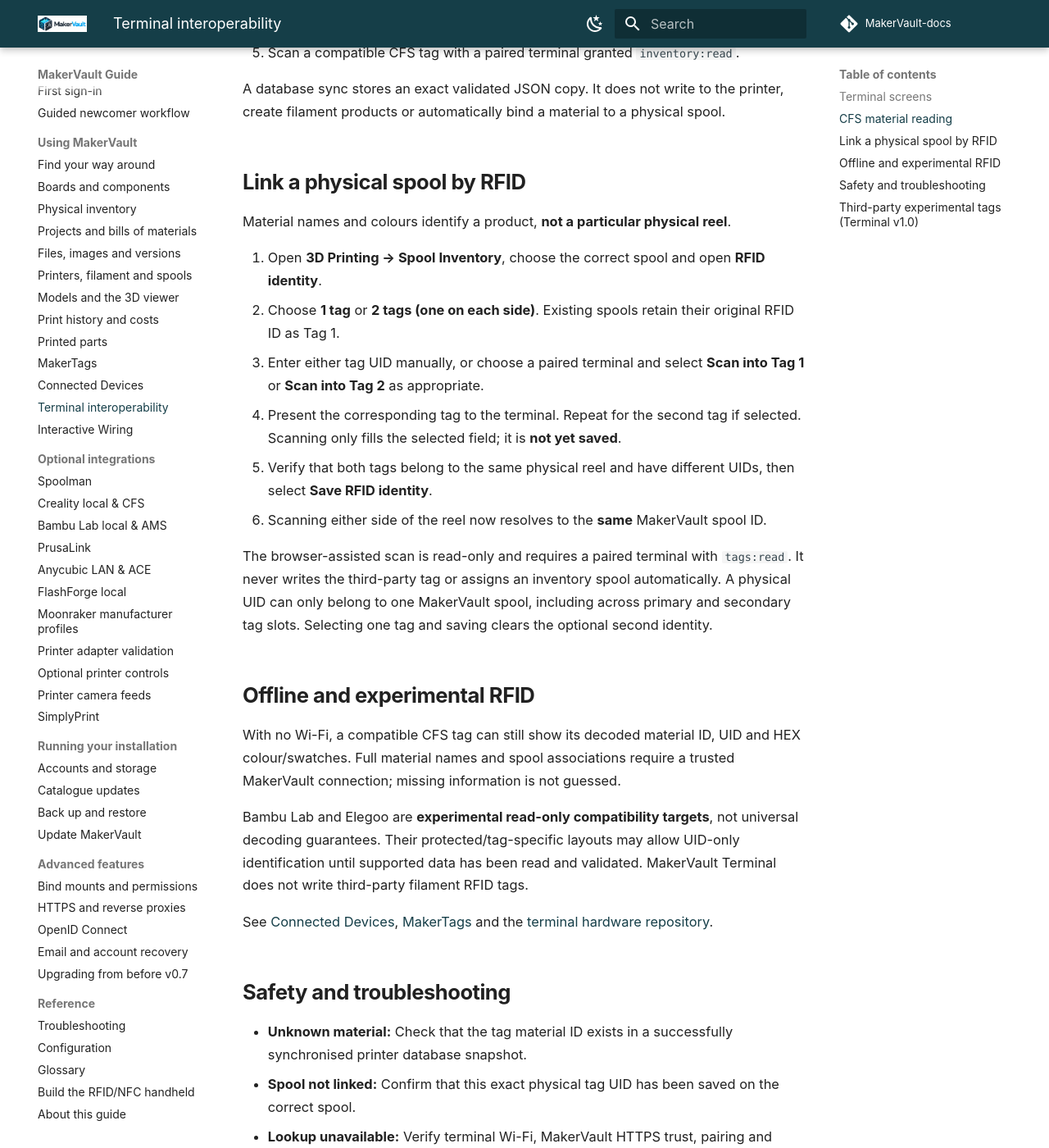
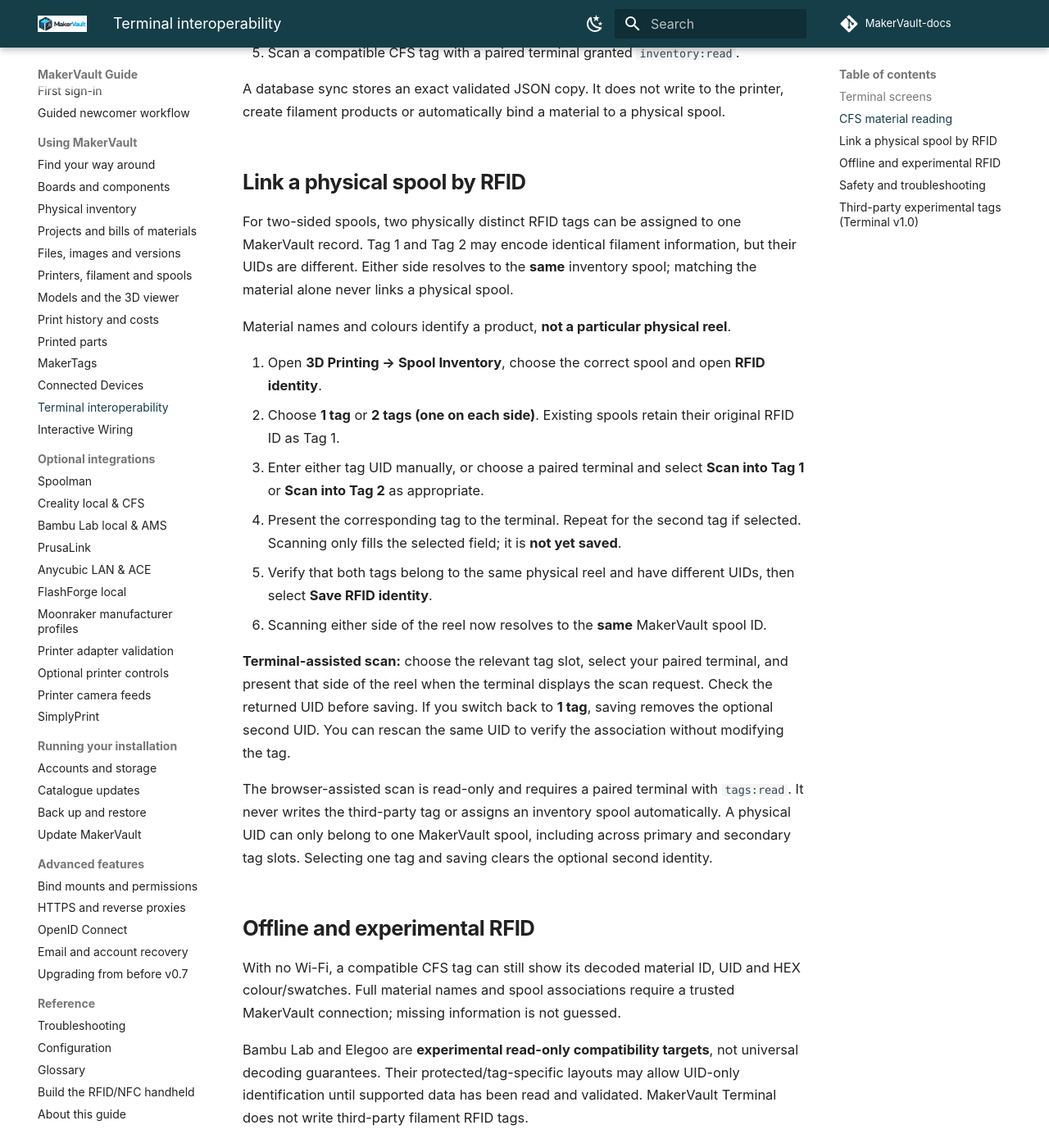
Before and after one commit to gavrd7/MakerVault-docs, an MkDocs documentation site: the page built from docs/guide/using/terminal-interoperability.md, in a window 1280 px wide and 1400 px high, scrolled down 3145 px. Shown: the whole window at 82% size. Built offline with MkDocs 1.6.1 and Material for MkDocs 9.7.7, drawn with Linux system fonts in a browser that asks for light colours; comment, search, counter and statistics services are not loaded; some of the changed text lies outside the part shown.

Commit message:
docs: finish dual-sided physical RFID walkthrough and clarify screenshot validation

```diff
--- a/docs/guide/using/terminal-interoperability.md
+++ b/docs/guide/using/terminal-interoperability.md
@@ -40,6 +40,8 @@
 
 ## Link a physical spool by RFID
 
+For two-sided spools, two physically distinct RFID tags can be assigned to one MakerVault record. Tag 1 and Tag 2 may encode identical filament information, but their UIDs are different. Either side resolves to the **same** inventory spool; matching the material alone never links a physical spool.
+
 Material names and colours identify a product, **not a particular physical reel**.
 
 1. Open **3D Printing → Spool Inventory**, choose the correct spool and open **RFID identity**.
@@ -48,6 +50,8 @@
 4. Present the corresponding tag to the terminal. Repeat for the second tag if selected. Scanning only fills the selected field; it is **not yet saved**.
 5. Verify that both tags belong to the same physical reel and have different UIDs, then select **Save RFID identity**.
 6. Scanning either side of the reel now resolves to the **same** MakerVault spool ID.
+
+**Terminal-assisted scan:** choose the relevant tag slot, select your paired terminal, and present that side of the reel when the terminal displays the scan request. Check the returned UID before saving. If you switch back to **1 tag**, saving removes the optional second UID. You can rescan the same UID to verify the association without modifying the tag.
 
 The browser-assisted scan is read-only and requires a paired terminal with `tags:read`. It never writes the third-party tag or assigns an inventory spool automatically. A physical UID can only belong to one MakerVault spool, including across primary and secondary tag slots. Selecting one tag and saving clears the optional second identity.
 
@@ -73,4 +77,6 @@
 
 The Bambu reader uses community-described per-UID Key A authentication, while the Elegoo reader accepts only a narrow manufacturer-marked, plain-text NTAG layout. Displayed results are informational and are not proof of genuineness or manufacturer authenticity.
 
+**Screenshots:** The accompanying terminal images are real screen captures from the ESP32-S3; no mock third-party tag results have been added because Bambu Lab and Elegoo remain unverified on physical tags.
+
 See the [hardware repository experimental RFID notes](https://github.com/gavrd7/MakerVault-Hardware/blob/main/docs/terminal-third-party-rfid.md) for format limits and validation status.
```
